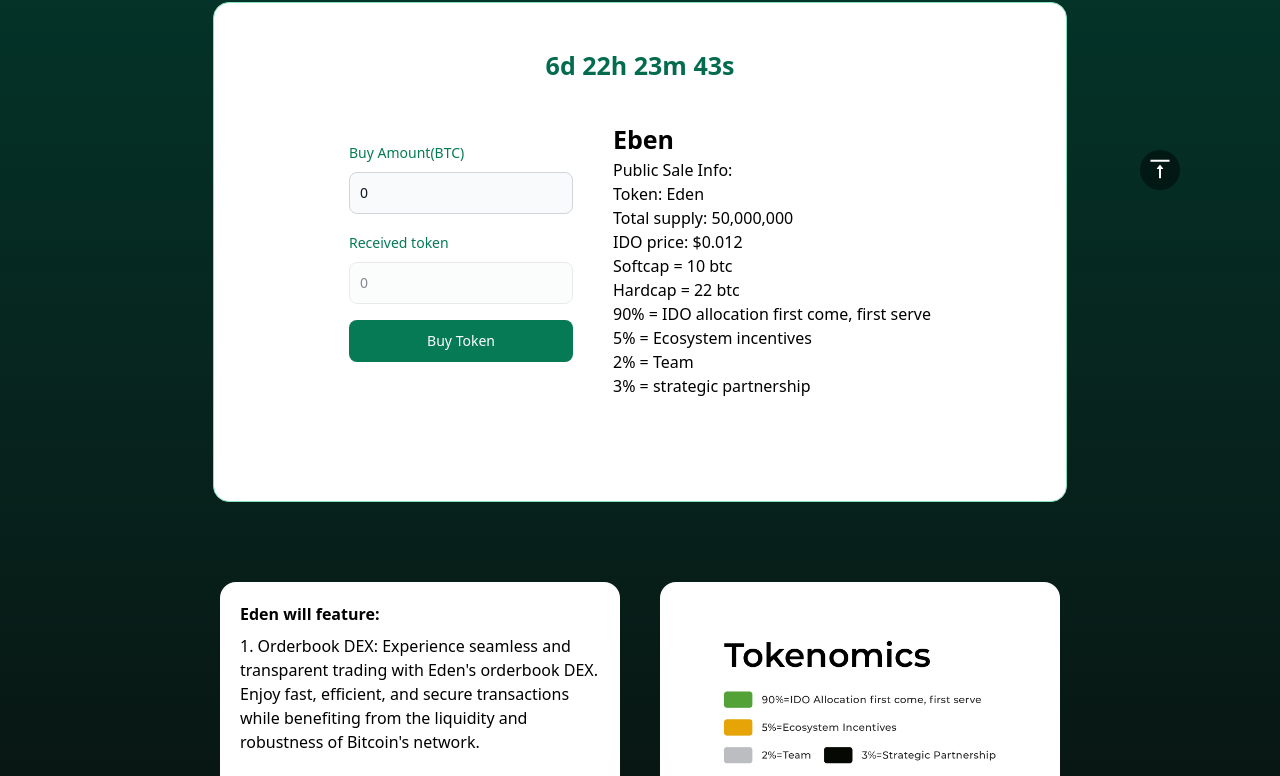
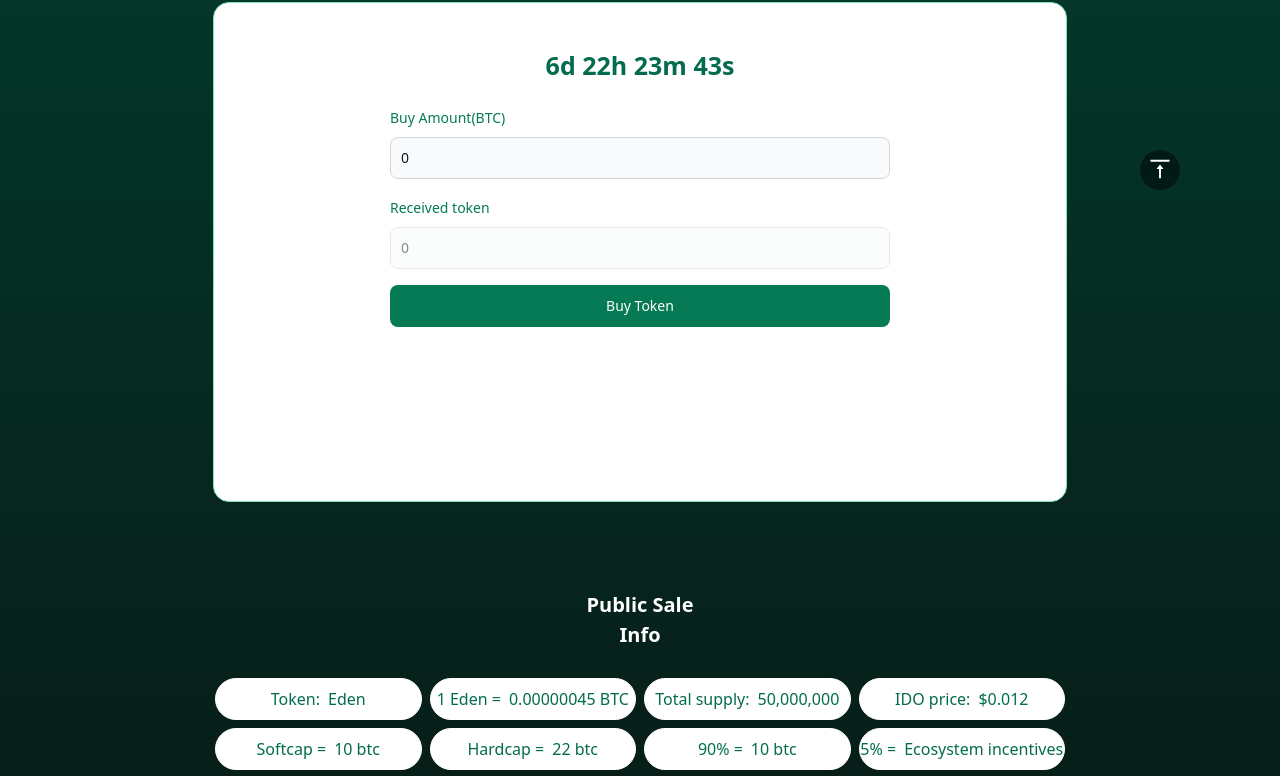
Before and after one commit to greatAdams01/ebenbrc, a React (Create React App) app: page / in a window 1280 px wide. Shown: the part 560-1336 px from the top of the page. Built offline with nearby package versions, Linux system fonts and the light colour scheme.

Commit message:
token details

```diff
--- a/src/Pages/Home/Home.jsx
+++ b/src/Pages/Home/Home.jsx
@@ -158,9 +158,8 @@ const Home = () => {
 
         <div className="bg-white p-6 lg:w-2/3 mx-5 lg:h-[500px] items-center  lg:mx-auto rounded-2xl border border-green-300">
           <CountDown targetDate={targetDate} />
-          <div className="lg:flex justify-center bg-white lg:space-x-10 items-center rounded-2xl">
-            <div className="">
-              <form className="flex flex-col gap-4">
+          <div className="bg-white items-center rounded-2xl">
+              <form className="flex flex-col gap-4 lg:w-[500px] lg:mx-auto">
                   <div>
                     <div className="mb-2 block text-left">
                       <Label
@@ -198,23 +197,61 @@ const Home = () => {
                     Buy Token
                   </Button>
                 </form>
-            </div>
+          </div>
+        </div>
+      </section>
 
-            <div>
-              <div>
-                <h1 className="font-bold pt-4 text-[25px]">Eben</h1>
-                <h2>Public Sale Info:</h2>
-              </div>
-              <p>Token: Eden</p>
-              <p>Total supply: 50,000,000</p>
-              <p>IDO price: $0.012</p>
-              <p>Softcap = 10 btc</p>
-              <p>Hardcap = 22 btc</p>
-              <p>90% = IDO allocation first come, first serve</p>
-              <p>5% = Ecosystem incentives</p>
-              <p>2% = Team</p>
-              <p>3% = strategic partnership</p>
-            </div>
+      <section className="px-5">
+        <p className="w-[150px] text-center py-2 rounded-full mx-auto text-white font-bold text-[20px] ">Public Sale Info</p>
+        <div className="grid g lg:grid-cols-4 gap-2 lg:w-[850px] mx-auto mt-5 mb-10">
+          <div className="token">
+            <p >Token:</p>
+            <p>Eden</p>
+          </div>
+
+          <div className="token">
+          <p >1 Eden =</p>
+            <p>0.00000045 BTC</p>
+          </div>
+
+          <div className="token">
+            <p >Total supply:</p>
+            <p>50,000,000</p>
+          </div>
+
+          <div className="token">
+            <p >IDO price:</p>
+            <p>$0.012</p>
+          </div>
+
+          <div className="token">
+            <p >Softcap =</p>
+            <p>10 btc</p>
+          </div>
+
+          <div className="token">
+            <p >Hardcap =</p>
+            <p>22 btc</p>
+          </div>
+
+          <div className="token">
+            <p >90%  =</p>
+            <p>10 btc</p>
+          </div>
+
+          <div className="token">
+            <p >5%  =</p>
+            <p>Ecosystem incentives</p>
+          </div>
+
+          <div className="token">
+            <p >2%  =</p>
+            <p>Team</p>
+          </div>
+
+          <div className="token">
+            <p >3%  =</p>
+            <p>strategic partnership</p>
           </div>
         </div>
       </section>
--- a/src/index.css
+++ b/src/index.css
@@ -4,12 +4,8 @@
 @import url('https://fonts.googleapis.com/css2?family=Jost&display=swap');
 @import url('https://fonts.googleapis.com/css2?family=Righteous&display=swap');
 
-input {
-  outline-color: none !important;
-  outline: none !important;
+@layer components {
+  .token {
+    @apply bg-white rounded-full py-2 text-green-700 text-center flex justify-center space-x-2 border border-white;
+  }
 }
-
-input:focus {
-  border: 0px !important;
-  outline: none;
-}
```
